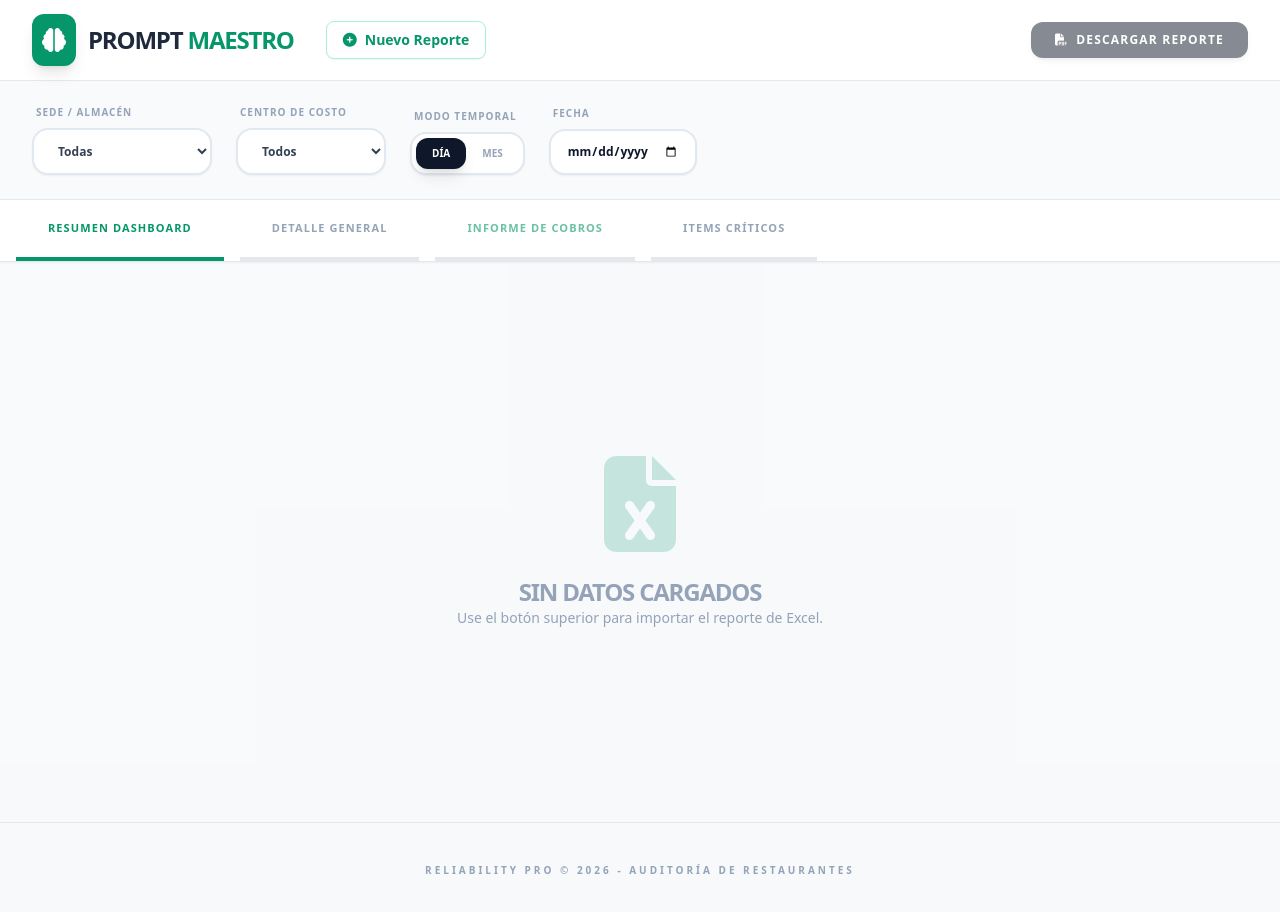
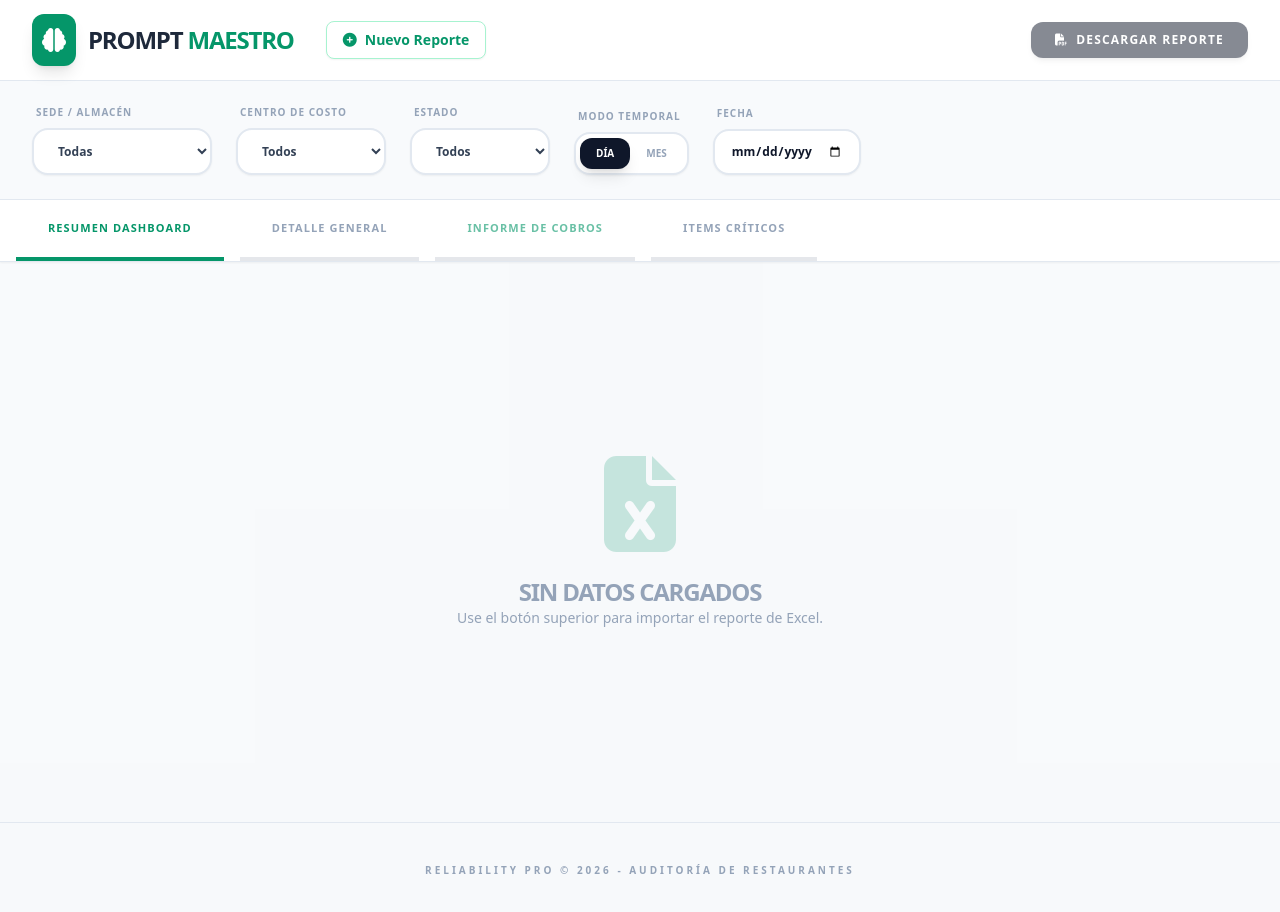
Before and after one commit to furiarocktshirtscolombia-netizen/APP-INVENTARIO, a React (Vite) app: page / in a window 1280 px wide. Shown: the top 912 px of the page. Built offline with nearby package versions, Linux system fonts and the light colour scheme.

Commit message:
feat: Add 'Estado' filter and display
Introduces a new filter option for 'Estado' in the inventory dashboard.
This also updates the summary bar to display the selected 'Estado' status.

```diff
--- a/App.tsx
+++ b/App.tsx
@@ -181,7 +181,7 @@ const App: React.FC = () => {
       <div className="grid grid-cols-4 gap-6 p-6 bg-slate-50 border-2 border-slate-200 rounded-3xl mb-12">
         <div><p className="text-[9px] font-black text-slate-400 uppercase">Sede:</p><p className="font-black text-sm uppercase">{selectedSede}</p></div>
         <div><p className="text-[9px] font-black text-slate-400 uppercase">C. Costo:</p><p className="font-black text-sm uppercase">{selectedCentroCosto}</p></div>
-        <div><p className="text-[9px] font-black text-slate-400 uppercase">Periodo:</p><p className="font-black text-sm uppercase">{startDate || 'Todo el registro'}</p></div>
+        <div><p className="text-[9px] font-black text-slate-400 uppercase">Estado:</p><p className="font-black text-sm uppercase">{selectedEstado}</p></div>
         <div><p className="text-[9px] font-black text-slate-400 uppercase">Ítems:</p><p className="font-black text-sm uppercase">{filteredData.length}</p></div>
       </div>
 
@@ -337,6 +337,15 @@ const App: React.FC = () => {
                   </select>
                 </div>
                 <div className="flex flex-col">
+                  <label className="text-[10px] font-black text-slate-400 uppercase tracking-widest mb-2 ml-1">Estado</label>
+                  <select className="bg-white border-2 border-slate-200 rounded-2xl px-5 py-3 text-xs font-black text-slate-700 shadow-sm min-w-[140px]" value={selectedEstado} onChange={(e) => setSelectedEstado(e.target.value)}>
+                    <option value="Todos">Todos</option>
+                    <option value="Faltantes">Faltantes</option>
+                    <option value="Sobrantes">Sobrantes</option>
+                    <option value="Sin Novedad">Sin Novedad</option>
+                  </select>
+                </div>
+                <div className="flex flex-col">
                   <label className="text-[10px] font-black text-slate-400 uppercase tracking-widest mb-2 ml-1">Modo Temporal</label>
                   <div className="flex bg-white p-1 rounded-2xl border-2 border-slate-200 shadow-sm">
                     <button onClick={() => setFilterMode('Día')} className={`px-4 py-2 text-[10px] font-black uppercase rounded-xl ${filterMode === 'Día' ? 'bg-slate-900 text-white shadow-lg' : 'text-slate-400'}`}>Día</button>
```
